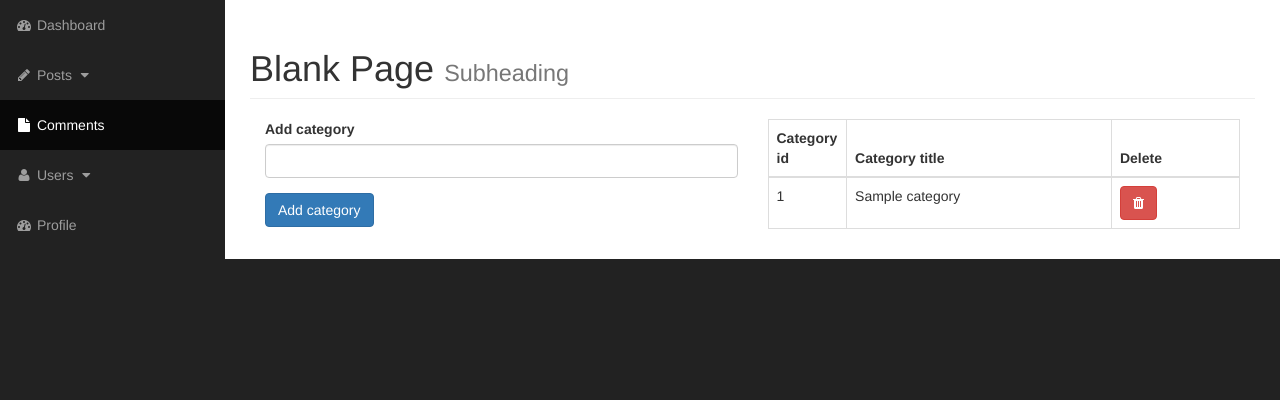
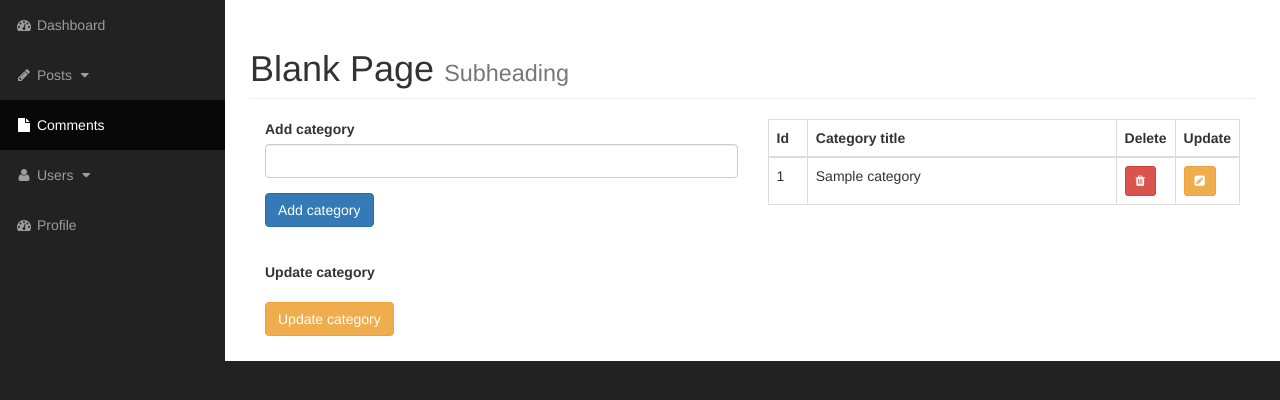
Before and after one commit to Grzegorz-Klimek/content-management-system, a PHP site: page /admin/categories.php in a window 1280 px wide. Shown: the part 51-451 px from the top of the page. Run offline with PHP 8.4, Linux system fonts and the light colour scheme; tables that the repository leaves empty or names only in its code hold one stand-in row (values such as "Sample post").

Commit message:
refacotr of categories structure

```diff
--- a/admin/categories.php
+++ b/admin/categories.php
@@ -22,91 +22,28 @@
 
                     <div class="col-xs-6">
 
+                        <?php include "includes/add-category.php" ?>
+                        <br>
+                        <?php include "includes/update-category.php" ?>
 
-                        <?php
-
-                        if (isset($_POST['submit'])) {
-
-                            $cat_title = $_POST['cat_title'];
-
-                            if ($cat_title == "" || empty($cat_title)) {
-
-                                echo "This field should not be empty...";
-
-                            } else {
-
-                                $query = "INSERT INTO categories(cat_title)";
-                                $query .= "VALUE('{$cat_title}')";
-
-                                $create_category_query = mysqli_query($connection, $query);
-
-                                if (!$create_category_query) {
-                                    die('Ups...' . mysqli_error($connection));
-                                }
-
-
-                            }
-
-                        }
-
-                        ?>
-
-
-                        <form action="" method="post">
-                            <div class="form-group">
-                                <label for="cat_title">Add category</label>
-                                <input type="text" class="form-control" name="cat_title">
-                            </div>
-                            <div class="form-group">
-                                <input class="btn btn-primary" type="submit" name="submit" value="Add category">
-                            </div>
-                        </form>
                     </div>
 
                     <div class="col-xs-6">
-                        <table class="table table-bordered table-hover  ">
+                        <table class="table table-bordered table-hover table-responsive">
                             <thead class="">
                             <tr>
-                                <th>Category id</th>
+                                <th>Id</th>
                                 <th>Category title</th>
                                 <th>Delete</th>
+                                <th>Update</th>
                             </tr>
                             </thead>
                             <tbody>
-                            <?php // FIND ALL CATEGORIES QU
 
-                            $query = "SELECT * FROM categories";
-                            $select_categories = mysqli_query($connection, $query);
+                            <?php include "includes/show-category.php" ?>
 
-                            $select_all_categories_query = mysqli_query($connection, $query);
+                            <?php include "includes/delete-category.php" ?>
 
-                            while ($row = mysqli_fetch_assoc($select_categories)) {
-                                $cat_id = $row['cat_id'];
-                                $cat_title = $row['cat_title'];
-
-                                echo "<tr>";
-                                echo "<td class='col-xs-2'>{$cat_id}</td>";
-                                echo "<td>{$cat_title}</td>";
-                                echo "<td><a href='categories.php?delete={$cat_id}' class='btn btn-danger'><i class=\"fa fa-trash\" aria-hidden=\"true\"></i></a></td>";
-                                echo "<tr>";
-
-                            }
-
-                            ?>
-
-                            <?php //DELETE CATEGORY QUERY
-
-                            if(isset($_GET['delete'])) {
-
-                                $the_cat_id = $_GET['delete'];
-                                $query = "DELETE from categories WHERE cat_id = {$the_cat_id}";
-
-                                $delete_query = mysqli_query($connection, $query);
-                                header("Location: categories.php");
-
-                            }
-
-                            ?>
 
                             </tbody>
                         </table>
--- /dev/null
+++ b/admin/includes/add-category.php
@@ -0,0 +1,38 @@
+<?php
+
+if (isset($_POST['add'])) {
+
+    $cat_title = $_POST['cat_title'];
+
+    if ($cat_title == "" || empty($cat_title)) {
+
+        echo "Please choose or write name of category...";
+
+    } else {
+
+        $query = "INSERT INTO categories(cat_title)";
+        $query .= "VALUE('{$cat_title}')";
+
+        $create_category_query = mysqli_query($connection, $query);
+
+        if (!$create_category_query) {
+            die('Ups...' . mysqli_error($connection));
+        }
+
+
+    }
+
+}
+
+?>
+
+
+<form action="" method="post">
+    <div class="form-group">
+        <label for="cat_title">Add category</label>
+        <input type="text" class="form-control" name="cat_title">
+    </div>
+    <div class="form-group">
+        <input class="btn btn-primary" type="submit" name="add" value="Add category">
+    </div>
+</form>
--- a/admin/includes/admin-header.php
+++ b/admin/includes/admin-header.php
@@ -17,7 +17,7 @@
     <link href="css/bootstrap.min.css" rel="stylesheet">
 
     <!-- Custom CSS -->
-    <link href="css/sb-admin.css" rel="stylesheet">
+    <link href="css/admin.css" rel="stylesheet">
 
     <!-- Custom Fonts -->
     <link href="font-awesome/css/font-awesome.min.css" rel="stylesheet" type="text/css">
--- /dev/null
+++ b/admin/includes/delete-category.php
@@ -0,0 +1,13 @@
+<?php
+
+if (isset($_GET['delete'])) {
+
+    $the_cat_id = $_GET['delete'];
+    $query = "DELETE from categories WHERE cat_id = {$the_cat_id}";
+
+    $delete_query = mysqli_query($connection, $query);
+    header("Location: categories.php");
+
+}
+
+?>
--- /dev/null
+++ b/admin/includes/show-category.php
@@ -0,0 +1,19 @@
+<?php
+
+$query = "SELECT * FROM categories";
+$select_categories = mysqli_query($connection, $query);
+
+while ($row = mysqli_fetch_assoc($select_categories)) {
+    $cat_id = $row['cat_id'];
+    $cat_title = $row['cat_title'];
+
+    echo "<tr>";
+    echo "<td class='col-lg-1'>{$cat_id}</td>";
+    echo "<td>{$cat_title}</td>";
+    echo "<td class='col-lg-1'><a href='categories.php?delete={$cat_id}' class='btn btn-sm btn-danger'><span class=\"fa fa-trash\" aria-hidden=\"true\"></i></a></td>";
+    echo "<td class='col-lg-1'><a href='categories.php?update={$cat_id}' class='btn btn-sm btn-warning'><span class=\"fa fa-pencil-square\" aria-hidden=\"true\"></span></a></td>";
+    echo "<tr>";
+
+}
+
+?>
--- /dev/null
+++ b/admin/includes/update-category.php
@@ -0,0 +1,39 @@
+<form action="" method="post">
+    <div class="form-group">
+        <label for="cat_title">Update category</label>
+
+        <?php
+
+        if (isset($_GET['update'])) {
+            $cat_id = $_GET['update'];
+
+            $query = "SELECT * FROM categories WHERE cat_id= $cat_id";
+            $select_categories = mysqli_query($connection, $query);
+
+            while ($row = mysqli_fetch_assoc($select_categories)) {
+                $cat_id = $row['cat_id'];
+                $cat_title = $row['cat_title'];
+
+                ?>
+
+                <input value="<?php if(isset($cat_title)){ echo $cat_title; } ?>" type="text" class="form-control" name="cat_title">
+
+
+            <?php }} ?>
+
+        <?php
+
+        if(isset($_POST['update'])) {
+
+            $cat_title = $_POST['cat_title'];
+            $query = "UPDATE categories SET cat_title = '{$cat_title}' WHERE cat_id = '{$cat_id}' ";
+            $update_query = mysqli_query($connection, $query);
+        }
+
+        ?>
+
+    </div>
+    <div class="form-group">
+        <input class="btn btn-warning" type="submit" name="update" value="Update category">
+    </div>
+</form>
```
Also changed, not shown: .htaccess (added), admin/css/admin.css (renamed from admin/css/sb-admin.css).
